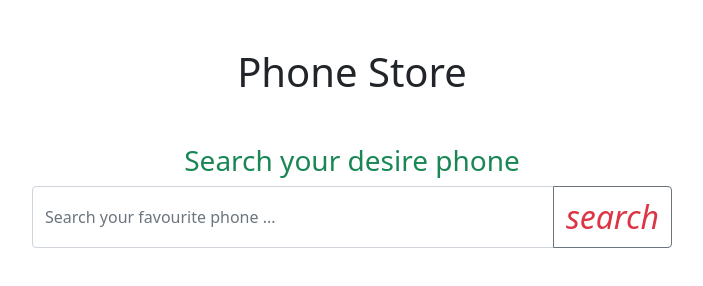
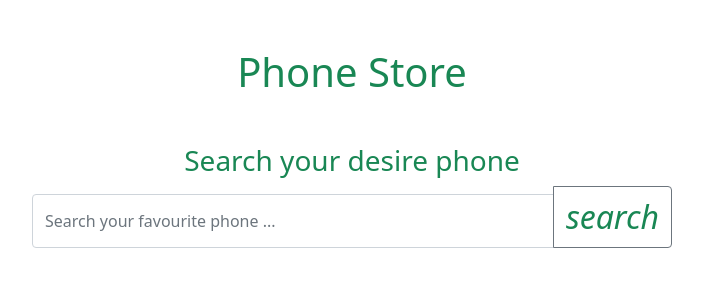
Before and after one commit to rokeyasultana/phone-hunter, a plain HTML site: page index.html in a window 1280 px wide. Shown: the whole page, without its empty margins (288-991 px from the left). Drawn offline with nearby package versions, Linux system fonts and the light colour scheme.

Commit message:
color margin

```diff
--- a/index.html
+++ b/index.html
@@ -8,14 +8,14 @@
     <link href="https://cdn.jsdelivr.net/npm/bootstrap@5.1.3/dist/css/bootstrap.min.css" rel="stylesheet" integrity="sha384-1BmE4kWBq78iYhFldvKuhfTAU6auU8tT94WrHftjDbrCEXSU1oBoqyl2QvZ6jIW3" crossorigin="anonymous">
 </head>
 <body>
-    <h1 class="text-center mt-5">Phone Store</h1>
+    <h1 class="text-center text-success mt-5">Phone Store</h1>
     <h3 class="text-center text-success mt-5">Search your desire phone</h3>
 
     <!--- search --->
     <div class="input-group mb-3 w-50 mt-2  mx-auto">
-        <input id="search-field" type="text" class="form-control" placeholder="Search your favourite phone ..."
+        <input id="search-field" type="text" class="form-control mt-2" placeholder="Search your favourite phone ..."
             aria-label="Recipient's username" aria-describedby="button-addon2">
-        <button onclick="searchPhone()" class="btn btn-outline-secondary text-danger fs-2 fst-italic  " type="button"
+        <button onclick="searchPhone()" class="btn btn-outline-secondary text-success fs-2 fst-italic  " type="button"
             id="button-search">search</button>
     </div>
     <br>
```
